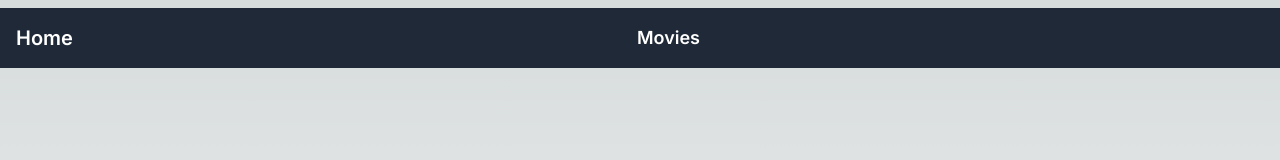
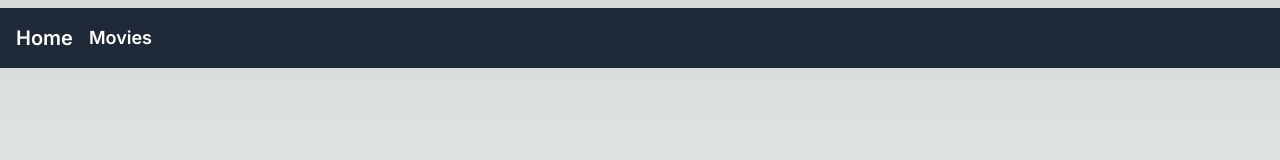
Before and after one commit to ethanwiegert/movie-releases, a Next.js app: page / in a window 1280 px wide. Shown: the top 160 px of the page. Built offline with nearby package versions, Linux system fonts and the light colour scheme.

Commit message:
Aligned items left.

```diff
--- a/src/components/Navbar.tsx
+++ b/src/components/Navbar.tsx
@@ -6,13 +6,13 @@ const Navbar = () => {
 
   return (
     <nav className="flex items-center justify-between p-4 bg-gray-800 text-white w-full">
+      <div className="flex space-x-4">
       <Link className="text-xl font-semibold" href="/">
         Home
       </Link>
       <Link className="text-lg font-semibold" href="/movies">
         Movies
       </Link>
-      <div>
         {/* {user ? (
           <>
             <Link href="/profile" className="mr-4">
```
